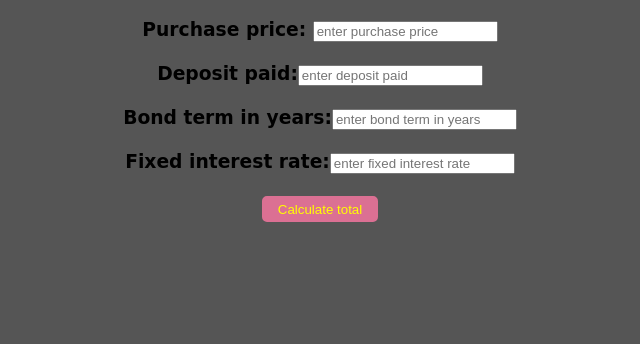
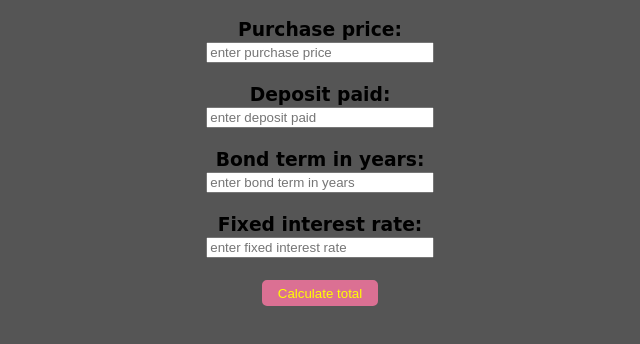
Before and after one commit to azoladyantyi/bond_app, a plain HTML site: page index.html in a window 1280 px wide. Shown: the part 62-406 px from the top of the page, without its empty margins (320-960 px from the left). Drawn offline with Linux system fonts and the light colour scheme.

```diff
--- a/index.html
+++ b/index.html
@@ -10,10 +10,10 @@
 
 
         <h3 id="output"><h3>
-      Purchase price: <input type="text" name="" value="" id="purchase_price" placeholder="enter purchase price"></input><br><br>
-        Deposit paid:<input type="text" name="" value="" id="deposit_paid" placeholder="enter deposit paid"> <br><br>
-         Bond term in years:<input type="text" name="" value="" id="bond_term" placeholder="enter bond term in years"> <br><br>
-         Fixed interest rate:<input type="text" name="" value="" id="fixed_interest" placeholder="enter fixed interest rate"> <br><br>
+      Purchase price: <br><input type="text" name="" value="" id="purchase_price" placeholder="enter purchase price"></input><br><br>
+        Deposit paid:<br><input type="text" name="" value="" id="deposit_paid" placeholder="enter deposit paid"> <br><br>
+         Bond term in years:<br><input type="text" name="" value="" id="bond_term" placeholder="enter bond term in years"> <br><br>
+         Fixed interest rate:<br><input type="text" name="" value="" id="fixed_interest" placeholder="enter fixed interest rate"> <br><br>
          <button type="calculate" onclick="calculate_total()" name="button">Calculate total</button>
 
 
--- a/script.js
+++ b/script.js
@@ -5,7 +5,7 @@
   var fixed_interest = document.getElementById("fixed_interest").value;
 
 
- var result = (parseFloat(purchase_price - deposit_paid)) * parseFloat(bond_term*12) * parseFloat(fixed_interest/100);
+ var result = (parseFloat(purchase_price - deposit_paid))  * (parseFloat(bond_term*12) *parseFloat(fixed_interest/100));
   if (result) {
     document.getElementById("output").innerHTML="The fixed rate mortgage is " +" " + "R" + result;
   }
--- a/style.css
+++ b/style.css
@@ -23,3 +23,11 @@
  background: palevioletred;
 color: yellow;
 }
+/*label {
+    float: left;
+}*/
+
+input {
+    width: 18%;
+    box-sizing:border-box;
+}
```
Also changed, not shown: 2 other files.
